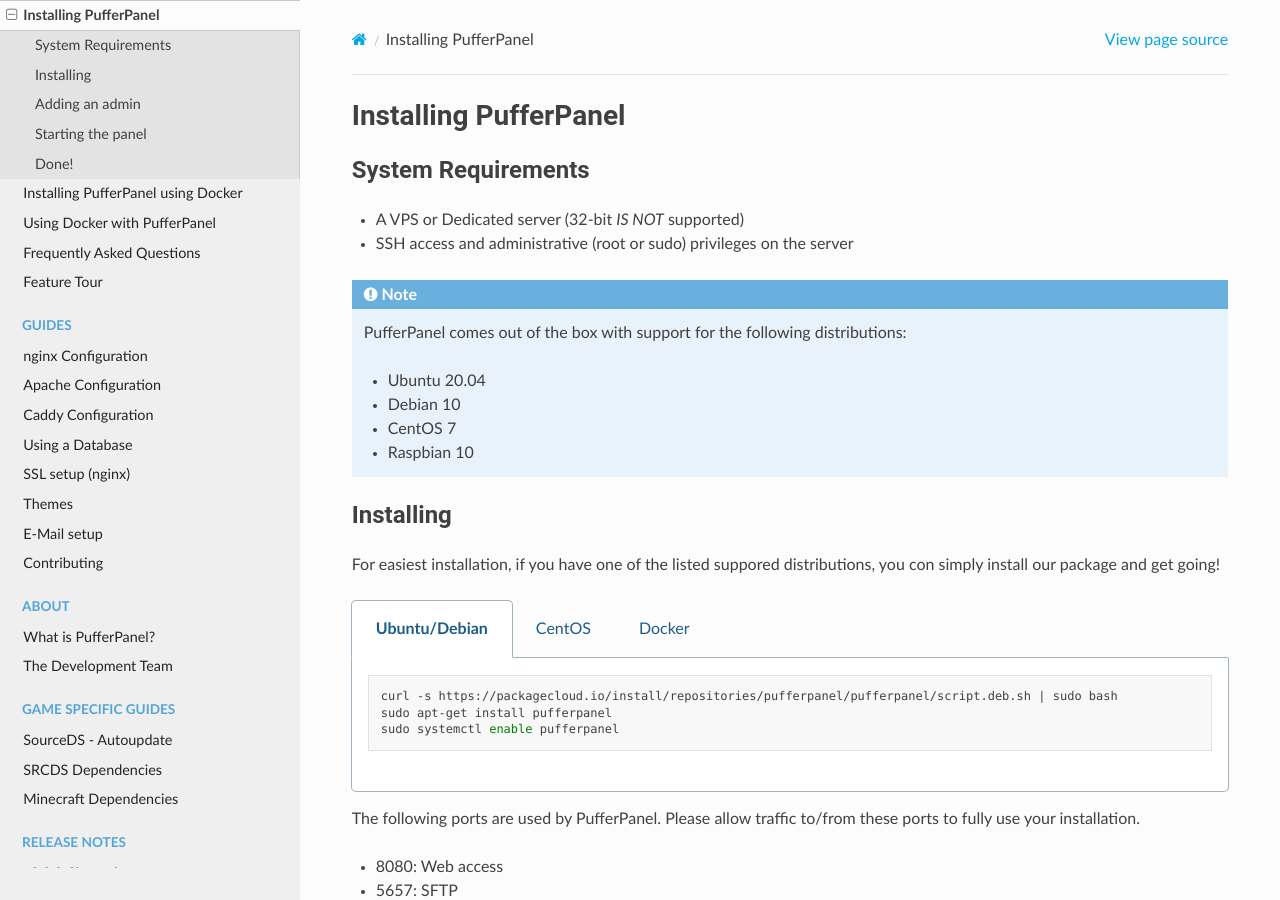
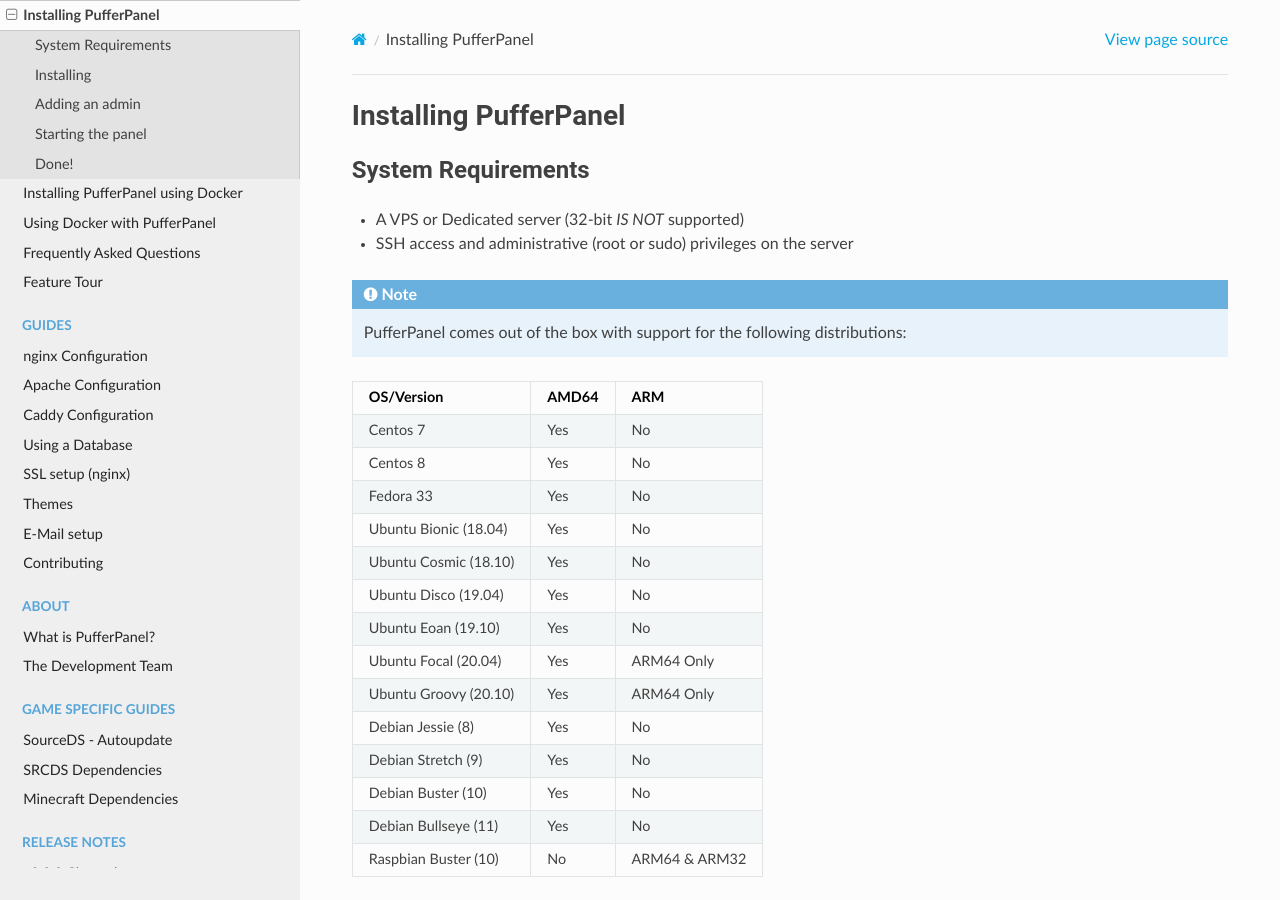
Before and after one commit to pufferpanel/documentation, a Sphinx documentation site: the page built from source/installing.rst, in a window 1280 px wide and 900 px high. Built offline with Sphinx 7.4.7 and the Read the Docs theme 2.0.0, drawn with Linux system fonts in a browser that asks for light colours.

Commit message:
Update installing.rst

```diff
--- a/source/installing.rst
+++ b/source/installing.rst
@@ -12,10 +12,37 @@
 
     PufferPanel comes out of the box with support for the following distributions:
 
-    * Ubuntu 20.04
-    * Debian 10
-    * CentOS 7
-    * Raspbian 10
++-----------------------+-------+----------------+
+| OS/Version            | AMD64 | ARM            |
++=======================+=======+================+
+| Centos 7              | Yes   | No             |
++-----------------------+-------+----------------+
+| Centos 8              | Yes   | No             |
++-----------------------+-------+----------------+
+| Fedora 33             | Yes   | No             |
++-----------------------+-------+----------------+
+| Ubuntu Bionic (18.04) | Yes   | No             |
++-----------------------+-------+----------------+
+| Ubuntu Cosmic (18.10) | Yes   | No             |
++-----------------------+-------+----------------+
+| Ubuntu Disco (19.04)  | Yes   | No             |
++-----------------------+-------+----------------+
+| Ubuntu Eoan (19.10)   | Yes   | No             |
++-----------------------+-------+----------------+
+| Ubuntu Focal (20.04)  | Yes   | ARM64 Only     |
++-----------------------+-------+----------------+
+| Ubuntu Groovy (20.10) | Yes   | ARM64 Only     |
++-----------------------+-------+----------------+
+| Debian Jessie (8)     | Yes   | No             |
++-----------------------+-------+----------------+
+| Debian Stretch (9)    | Yes   | No             |
++-----------------------+-------+----------------+
+| Debian Buster (10)    | Yes   | No             |
++-----------------------+-------+----------------+
+| Debian Bullseye (11)  | Yes   | No             |
++-----------------------+-------+----------------+
+| Raspbian Buster (10)  | No    | ARM64 & ARM32  |
++-----------------------+-------+----------------+
 
 
 Installing
```
